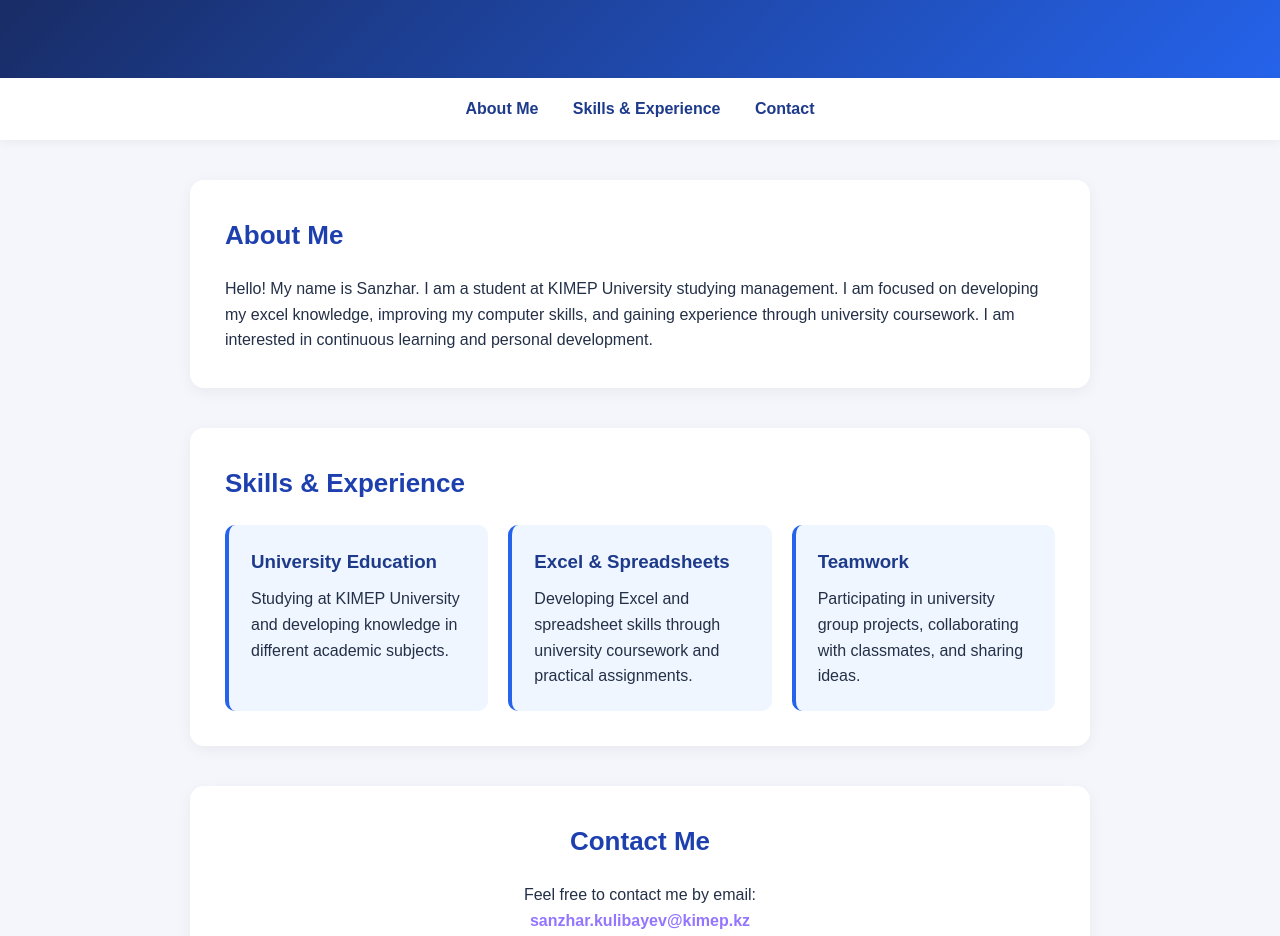
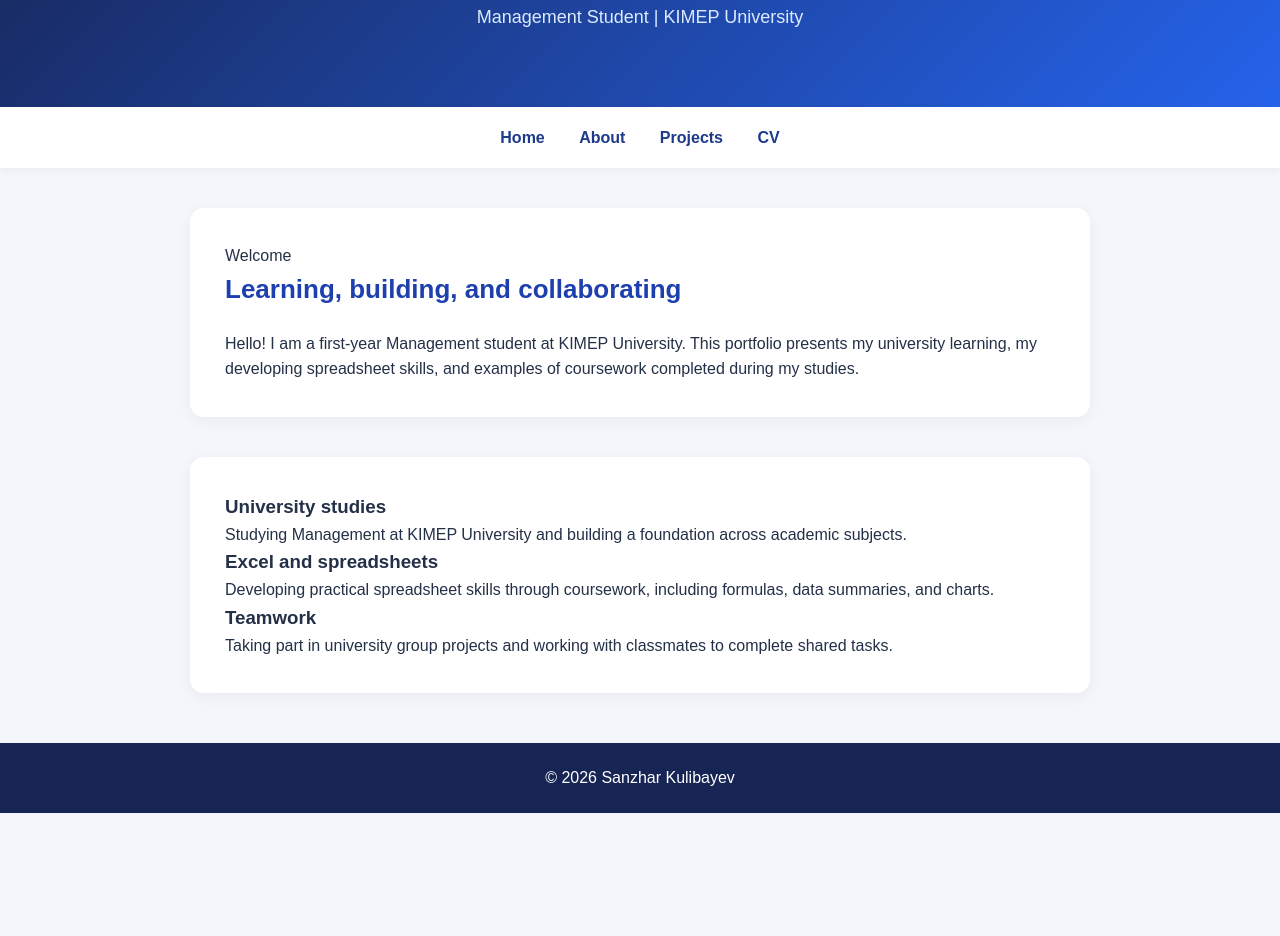
Before and after one commit to Kuleke-Dulat/Week-13, a plain HTML site: page index.html in a window 1280 px wide. Shown: the part 180-1116 px from the top of the page. After the commit the page ends 993 px from the top, so only its background shows below. Drawn offline with Linux system fonts and the light colour scheme.

Commit message:
Update index.html

```diff
--- a/index.html
+++ b/index.html
@@ -1,86 +1,62 @@
+
 <!DOCTYPE html>
 <html lang="en">
 <head>
     <meta charset="UTF-8">
     <meta name="viewport" content="width=device-width, initial-scale=1.0">
-    <title>Sanzhar | Personal Portfolio</title>
-
-
-
+    <meta name="description" content="Personal portfolio of Sanzhar, a Management student at KIMEP University.">
+    <title>Sanzhar | Home</title>
     <link rel="stylesheet" href="style.css">
-
 </head>
-
 <body>
 
-    <header>
-        <h1>Sanzhar</h1>
-        <p>Freshmen Student | KIMEP University</p>
-    </header>
+<header class="site-header">
+    <p class="eyebrow">Personal portfolio</p>
+    <h1>Sanzhar Kulibayev</h1>
+    <p>Management Student | KIMEP University</p>
+</header>
 
-    <nav>
-        <a href="#about">About Me</a>
-        <a href="#skills">Skills & Experience</a>
-        <a href="#contact">Contact</a>
+<div class="nav-wrap">
+    <nav aria-label="Main navigation">
+        <a href="index.html" aria-current="page">Home</a>
+        <a href="about.html">About</a>
+        <a href="projects.html">Projects</a>
+        <a href="cv.html">CV</a>
     </nav>
+</div>
 
-    <section id="about">
-        <h2>About Me</h2>
-        <p>
-            Hello! My name is Sanzhar.
-            I am a student at KIMEP University studying management.
-            I am focused on developing my excel knowledge,
-            improving my computer skills, and gaining experience
-            through university coursework.
-            I am interested in continuous learning and personal development.
+<main>
+    <section class="panel">
+        <p class="eyebrow">Welcome</p>
+        <h2>Learning, building, and collaborating</h2>
+        <p class="lead">
+            Hello! I am a first-year Management student at KIMEP University.
+            This portfolio presents my university learning, my developing
+            spreadsheet skills, and examples of coursework completed during my studies.
         </p>
     </section>
 
-    <section id="skills">
-        <h2>Skills & Experience</h2>
+    <section class="grid">
+        <article class="info-card">
+            <h3>University studies</h3>
+            <p>Studying Management at KIMEP University and building a foundation across academic subjects.</p>
+        </article>
 
-        <div class="skills">
+        <article class="info-card">
+            <h3>Excel and spreadsheets</h3>
+            <p>Developing practical spreadsheet skills through coursework, including formulas, data summaries, and charts.</p>
+        </article>
 
-            <div class="skill-card">
-                <h3>University Education</h3>
-                <p>
-                    Studying at KIMEP University and developing
-                    knowledge in different academic subjects.
-                </p>
-            </div>
+        <article class="info-card">
+            <h3>Teamwork</h3>
+            <p>Taking part in university group projects and working with classmates to complete shared tasks.</p>
+        </article>
+    </section>
+</main>
 
-            <div class="skill-card">
-                <h3>Excel & Spreadsheets</h3>
-                <p>
-                    Developing Excel and spreadsheet skills
-                    through university coursework and practical assignments.
-                </p>
-            </div>
-
-            <div class="skill-card">
-                <h3>Teamwork</h3>
-                <p>
-                    Participating in university group projects,
-                    collaborating with classmates, and sharing ideas.
-                </p>
-            </div>
-
-        </div>
-    </section>
-
-    <section id="contact" class="contact">
-        <h2>Contact Me</h2>
-        <p>Feel free to contact me by email:</p>
-        <p>
-            <a href="mailto:sanzhar.kulibayev@kimep.kz">
-                sanzhar.kulibayev@kimep.kz
-            </a>
-        </p>
-    </section>
-
-    <footer>
-        <p>&copy; 2026 Kulibayev Sanzhar. All Rights Reserved.</p>
-    </footer>
+<footer>
+    <p>© 2026 Sanzhar Kulibayev</p>
+</footer>
 
 </body>
 </html>
```
